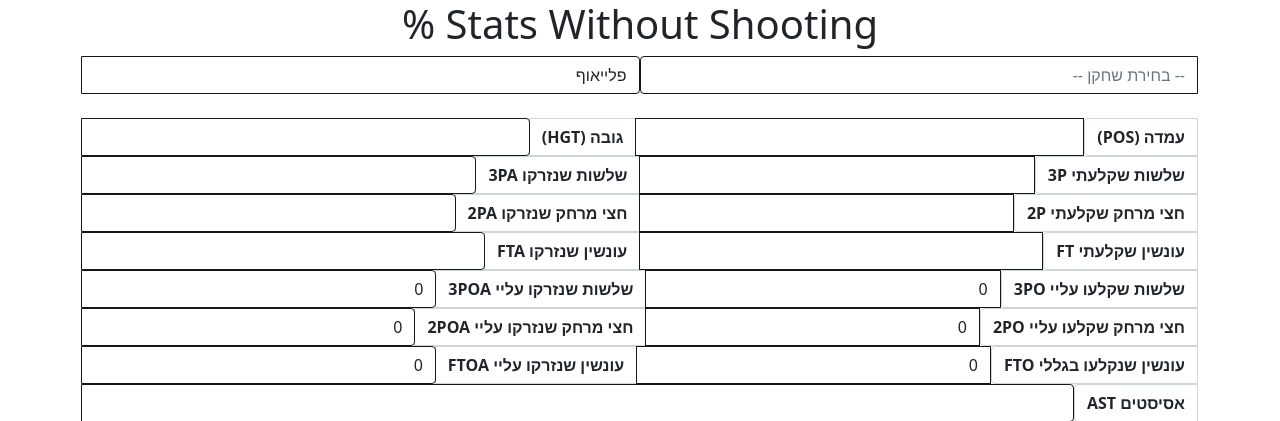
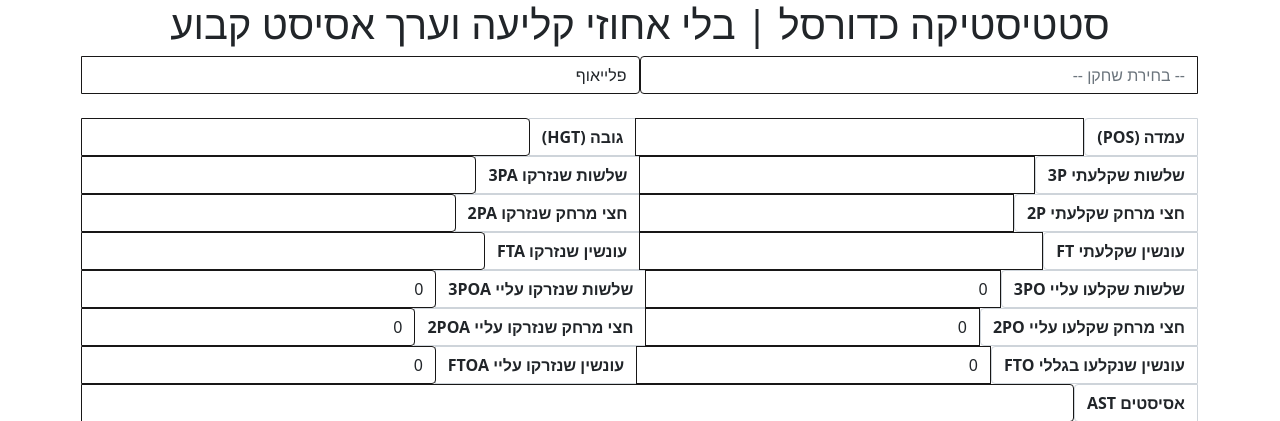
Before and after one commit to d4nieldev/basketball-stats, a Flask app: template templates/basketball_stats.html in a window 1280 px wide. Shown: the top 421 px of the page. Run offline with Flask 2, Linux system fonts and the light colour scheme; the template is opened without the code that fills it, so the values that code supplies are empty.

Commit message:
changed title

```diff
--- a/templates/basketball_stats.html
+++ b/templates/basketball_stats.html
@@ -10,11 +10,11 @@
     <script src="{{ url_for('static', filename='script.js') }}"></script>
     <link rel="stylesheet" href="{{ url_for('static', filename='style.css') }}">
     <link rel="icon" href="{{ url_for('static', filename='basketball.png') }}">
-    <title>Stats Without Shooting %</title>
+    <title>סטטיסטיקה כדורסל | בלי אחוזי קליעה וערך אסיסט קבוע</title>
 </head>
 <body style="direction: rtl;">
     <div class="container">
-        <h1 class="text-center">Stats Without Shooting %</h1>
+        <h1 class="text-center">סטטיסטיקה כדורסל | בלי אחוזי קליעה וערך אסיסט קבוע</h1>
         <form id="getPlayerStats" method="GET">
             <div class="input-group">
                 <input list="nbaPlayers" id="selectedPlayer" class="form-control" placeholder="-- בחירת שחקן --" required>
```
